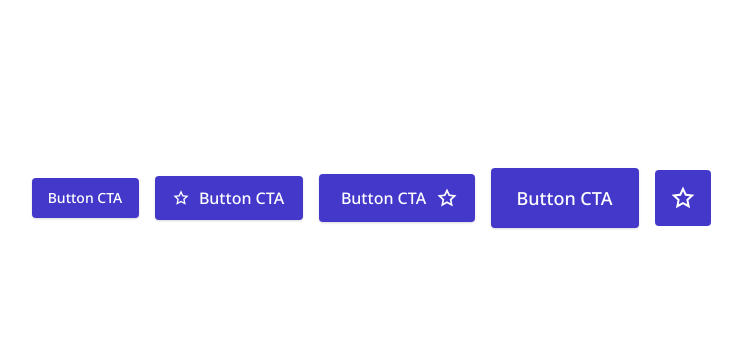
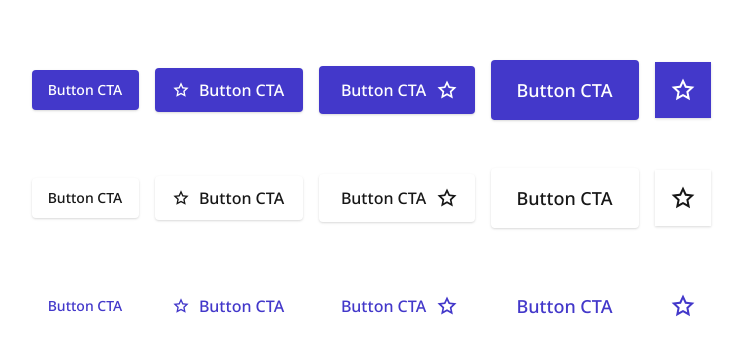
Before and after one commit to mkailbowdy/button-component, a Vue app: page / in a window 1280 px wide. Shown: the part 252-606 px from the top of the page, without its empty margins (269-1012 px from the left). Built offline with nearby package versions, Linux system fonts and the light colour scheme; the HTML template or start-up script is replaced by a standard one.

Commit message:
increment

```diff
--- a/src/components/ButtonComponent.vue
+++ b/src/components/ButtonComponent.vue
@@ -26,7 +26,7 @@ const buttonClassesHierarchy = computed(()=>{
   const buttonHierarchy = {
     primary: 'button__field--primary',
     secondary: 'button__field--secondary',
-    tertiary: 'bg-amber-50 border-amber-200 text-amber-600',
+    tertiary: 'button__field--tertiary',
     linkColor: 'bg-green-50 border-green-200 text-green-600',
     linkGray: 'bg-indigo-50 border-indigo-200 text-indigo-600',
     destructive: 'bg-indigo-50 border-indigo-200 text-indigo-600',
@@ -81,12 +81,12 @@ button {
   font-weight: 500;
   border: none;
   border-radius: 4px;
-  box-shadow: 0 1px 2px 0 rgb(0 0 0 / 0.06), 0 1px 3px 0 rgb(0 0 0 / 0.10);
   cursor: pointer;
 }
 .button__field--primary {
   color: #ffffff;
   background-color: #4338CA;
+  box-shadow: 0 1px 2px 0 rgb(0 0 0 / 0.06), 0 1px 3px 0 rgb(0 0 0 / 0.10);
 }
 
 .button__field--primary:active {
@@ -96,7 +96,15 @@ button {
 .button__field--secondary {
   color: #171717;
   background-color: #ffffff;
+  box-shadow: 0 1px 2px 0 rgb(0 0 0 / 0.06), 0 1px 3px 0 rgb(0 0 0 / 0.10);
+}
 
+.button__field--tertiary {
+  color: #4338ca;
+  background-color: #ffffff;
+  border:none;
+  border-radius: 0;
+  box-shadow: none;
 }
 .button__field--medium {
   height:40px;
@@ -136,7 +144,6 @@ button {
   bottom:0;
   height:56px;
   width:56px;
-  border-radius: 4px;
   cursor: pointer;
 }
 .svg-wrapper{
--- a/src/views/ButtonView.vue
+++ b/src/views/ButtonView.vue
@@ -36,13 +36,80 @@ import ButtonComponent from '@/components/ButtonComponent.vue'
         </template>
       </ButtonComponent>
     </div>
+    <div class="button-variants">
+      <ButtonComponent hierarchy="secondary" size="medium">
+        Button CTA
+        <template #svg>
+          <svg xmlns="http://www.w3.org/2000/svg" viewBox="0 0 24 24" fill="#171717"><path d="M12.0006 18.26L4.94715 22.2082L6.52248 14.2799L0.587891 8.7918L8.61493 7.84006L12.0006 0.5L15.3862 7.84006L23.4132 8.7918L17.4787 14.2799L19.054 22.2082L12.0006 18.26ZM12.0006 15.968L16.2473 18.3451L15.2988 13.5717L18.8719 10.2674L14.039 9.69434L12.0006 5.27502L9.96214 9.69434L5.12921 10.2674L8.70231 13.5717L7.75383 18.3451L12.0006 15.968Z"></path></svg>
+        </template>
+      </ButtonComponent>
+      <ButtonComponent hierarchy="secondary" size="large">
+        Button CTA
+        <template #svg>
+          <svg xmlns="http://www.w3.org/2000/svg" viewBox="0 0 24 24" fill="#171717"><path d="M12.0006 18.26L4.94715 22.2082L6.52248 14.2799L0.587891 8.7918L8.61493 7.84006L12.0006 0.5L15.3862 7.84006L23.4132 8.7918L17.4787 14.2799L19.054 22.2082L12.0006 18.26ZM12.0006 15.968L16.2473 18.3451L15.2988 13.5717L18.8719 10.2674L14.039 9.69434L12.0006 5.27502L9.96214 9.69434L5.12921 10.2674L8.70231 13.5717L7.75383 18.3451L12.0006 15.968Z"></path></svg>
+        </template>
+      </ButtonComponent>
+      <ButtonComponent hierarchy="secondary" size="xl">
+        Button CTA
+        <template #svg>
+          <svg xmlns="http://www.w3.org/2000/svg" viewBox="0 0 24 24" fill="#171717"><path d="M12.0006 18.26L4.94715 22.2082L6.52248 14.2799L0.587891 8.7918L8.61493 7.84006L12.0006 0.5L15.3862 7.84006L23.4132 8.7918L17.4787 14.2799L19.054 22.2082L12.0006 18.26ZM12.0006 15.968L16.2473 18.3451L15.2988 13.5717L18.8719 10.2674L14.039 9.69434L12.0006 5.27502L9.96214 9.69434L5.12921 10.2674L8.70231 13.5717L7.75383 18.3451L12.0006 15.968Z"></path></svg>
+        </template>
+      </ButtonComponent>
+      <ButtonComponent hierarchy="secondary" size="xl2">
+        Button CTA
+        <template #svg>
+          <svg xmlns="http://www.w3.org/2000/svg" viewBox="0 0 24 24" fill="#171717"><path d="M12.0006 18.26L4.94715 22.2082L6.52248 14.2799L0.587891 8.7918L8.61493 7.84006L12.0006 0.5L15.3862 7.84006L23.4132 8.7918L17.4787 14.2799L19.054 22.2082L12.0006 18.26ZM12.0006 15.968L16.2473 18.3451L15.2988 13.5717L18.8719 10.2674L14.039 9.69434L12.0006 5.27502L9.96214 9.69434L5.12921 10.2674L8.70231 13.5717L7.75383 18.3451L12.0006 15.968Z"></path></svg>
+        </template>
+      </ButtonComponent>
+      <ButtonComponent hierarchy="secondary" icon-only>
+        Button CTA
+        <template #svg>
+          <svg xmlns="http://www.w3.org/2000/svg" viewBox="0 0 24 24" fill="#171717"><path d="M12.0006 18.26L4.94715 22.2082L6.52248 14.2799L0.587891 8.7918L8.61493 7.84006L12.0006 0.5L15.3862 7.84006L23.4132 8.7918L17.4787 14.2799L19.054 22.2082L12.0006 18.26ZM12.0006 15.968L16.2473 18.3451L15.2988 13.5717L18.8719 10.2674L14.039 9.69434L12.0006 5.27502L9.96214 9.69434L5.12921 10.2674L8.70231 13.5717L7.75383 18.3451L12.0006 15.968Z"></path></svg>
+        </template>
+      </ButtonComponent>
+    </div>
+    <div class="button-variants">
+      <ButtonComponent hierarchy="tertiary" size="medium">
+        Button CTA
+        <template #svg>
+          <svg xmlns="http://www.w3.org/2000/svg" viewBox="0 0 24 24" fill="#4338ca"><path d="M12.0006 18.26L4.94715 22.2082L6.52248 14.2799L0.587891 8.7918L8.61493 7.84006L12.0006 0.5L15.3862 7.84006L23.4132 8.7918L17.4787 14.2799L19.054 22.2082L12.0006 18.26ZM12.0006 15.968L16.2473 18.3451L15.2988 13.5717L18.8719 10.2674L14.039 9.69434L12.0006 5.27502L9.96214 9.69434L5.12921 10.2674L8.70231 13.5717L7.75383 18.3451L12.0006 15.968Z"></path></svg>
+        </template>
+      </ButtonComponent>
+      <ButtonComponent hierarchy="tertiary" size="large">
+        Button CTA
+        <template #svg>
+          <svg xmlns="http://www.w3.org/2000/svg" viewBox="0 0 24 24" fill="#4338ca"><path d="M12.0006 18.26L4.94715 22.2082L6.52248 14.2799L0.587891 8.7918L8.61493 7.84006L12.0006 0.5L15.3862 7.84006L23.4132 8.7918L17.4787 14.2799L19.054 22.2082L12.0006 18.26ZM12.0006 15.968L16.2473 18.3451L15.2988 13.5717L18.8719 10.2674L14.039 9.69434L12.0006 5.27502L9.96214 9.69434L5.12921 10.2674L8.70231 13.5717L7.75383 18.3451L12.0006 15.968Z"></path></svg>
+        </template>
+      </ButtonComponent>
+      <ButtonComponent hierarchy="tertiary" size="xl">
+        Button CTA
+        <template #svg>
+          <svg xmlns="http://www.w3.org/2000/svg" viewBox="0 0 24 24" fill="#4338ca"><path d="M12.0006 18.26L4.94715 22.2082L6.52248 14.2799L0.587891 8.7918L8.61493 7.84006L12.0006 0.5L15.3862 7.84006L23.4132 8.7918L17.4787 14.2799L19.054 22.2082L12.0006 18.26ZM12.0006 15.968L16.2473 18.3451L15.2988 13.5717L18.8719 10.2674L14.039 9.69434L12.0006 5.27502L9.96214 9.69434L5.12921 10.2674L8.70231 13.5717L7.75383 18.3451L12.0006 15.968Z"></path></svg>
+        </template>
+      </ButtonComponent>
+      <ButtonComponent hierarchy="tertiary" size="xl2">
+        Button CTA
+        <template #svg>
+          <svg xmlns="http://www.w3.org/2000/svg" viewBox="0 0 24 24" fill="#4338ca"><path d="M12.0006 18.26L4.94715 22.2082L6.52248 14.2799L0.587891 8.7918L8.61493 7.84006L12.0006 0.5L15.3862 7.84006L23.4132 8.7918L17.4787 14.2799L19.054 22.2082L12.0006 18.26ZM12.0006 15.968L16.2473 18.3451L15.2988 13.5717L18.8719 10.2674L14.039 9.69434L12.0006 5.27502L9.96214 9.69434L5.12921 10.2674L8.70231 13.5717L7.75383 18.3451L12.0006 15.968Z"></path></svg>
+        </template>
+      </ButtonComponent>
+      <ButtonComponent hierarchy="tertiary" icon-only>
+        Button CTA
+        <template #svg>
+          <svg xmlns="http://www.w3.org/2000/svg" viewBox="0 0 24 24" fill="#4338ca"><path d="M12.0006 18.26L4.94715 22.2082L6.52248 14.2799L0.587891 8.7918L8.61493 7.84006L12.0006 0.5L15.3862 7.84006L23.4132 8.7918L17.4787 14.2799L19.054 22.2082L12.0006 18.26ZM12.0006 15.968L16.2473 18.3451L15.2988 13.5717L18.8719 10.2674L14.039 9.69434L12.0006 5.27502L9.96214 9.69434L5.12921 10.2674L8.70231 13.5717L7.75383 18.3451L12.0006 15.968Z"></path></svg>
+        </template>
+      </ButtonComponent>
+    </div>
   </div>
 </template>
 <style scoped>
 
 .container {
   display: flex;
+  flex-direction: column;
   justify-content: center;
+  align-items: center;
+  gap: 3em;
   min-height: 800px;
   margin: 0 auto;
   padding-top: 100px;
```
